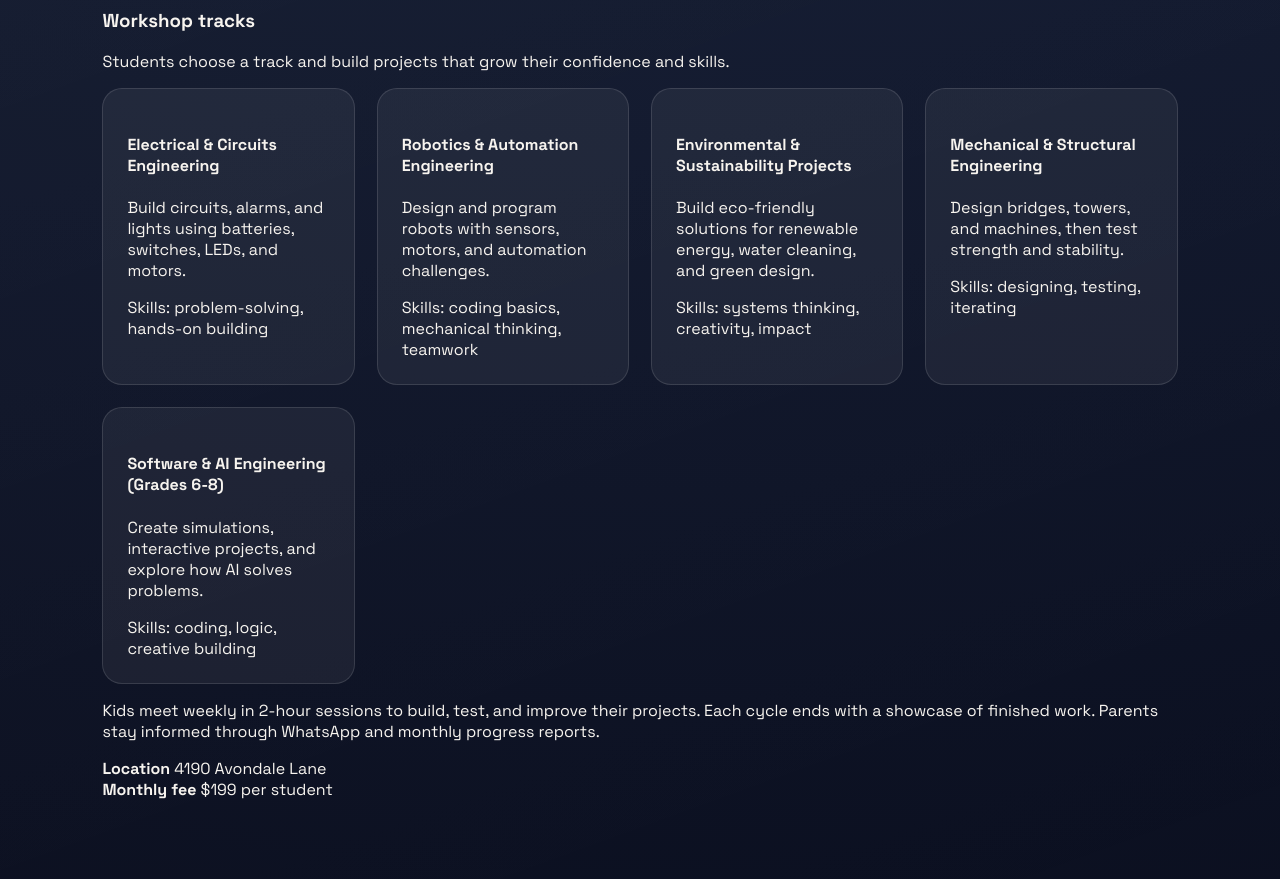
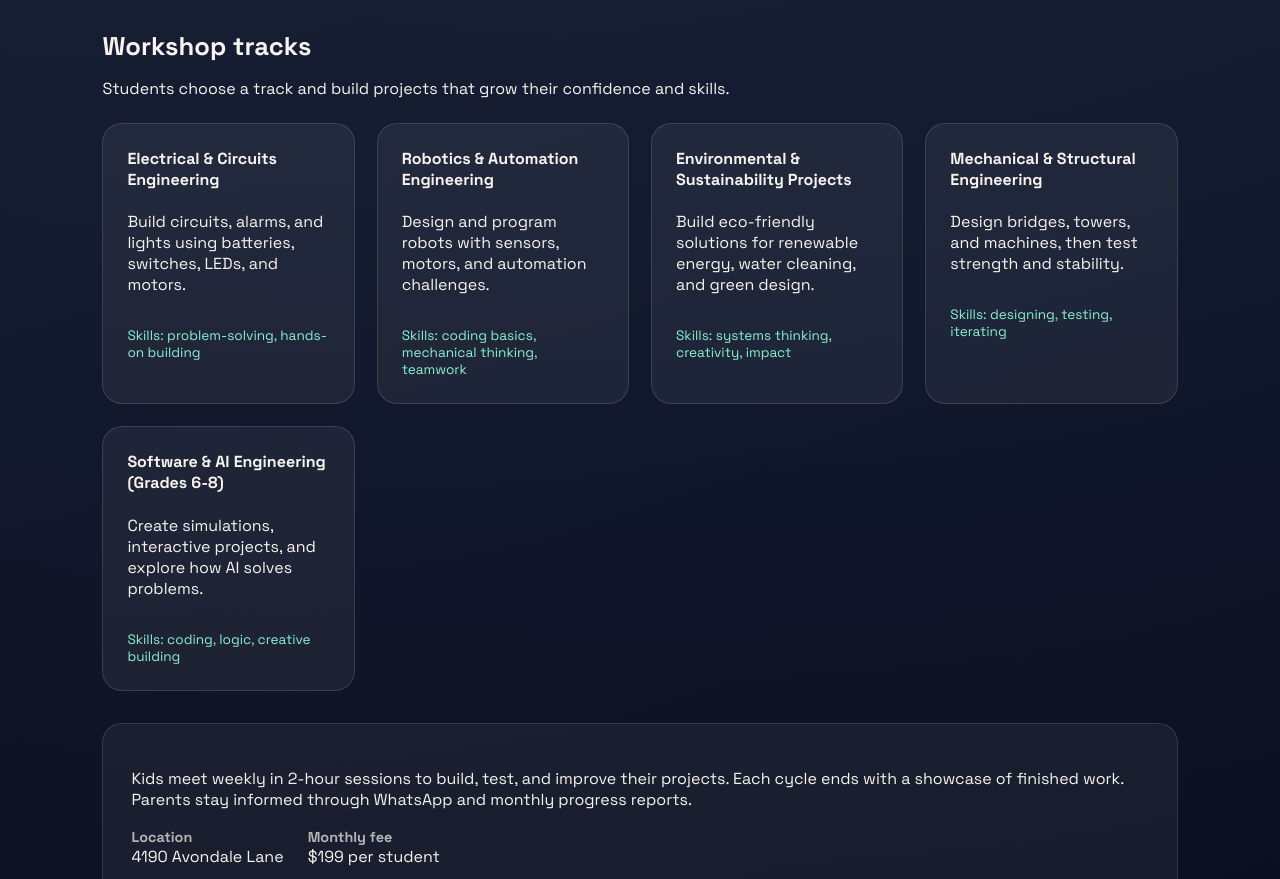
Before and after one commit to youngengineercollective/Engineering-Website, a plain HTML site: page index.html in a window 1280 px wide. Shown: the part 2000-2879 px from the top of the page. Drawn offline with Linux system fonts and the light colour scheme.

Commit message:
style.css

```diff
--- a/style.css
+++ b/style.css
@@ -282,6 +282,15 @@ body {
   margin: 12px 0;
 }
 
+.section-subheading {
+  margin: 40px 0 24px;
+}
+
+.section-subheading h3 {
+  margin-bottom: 8px;
+  font-size: 1.6rem;
+}
+
 .grid {
   display: grid;
   gap: 22px;
@@ -311,11 +320,22 @@ body {
   opacity: 0.85;
 }
 
+.card h4 {
+  margin-top: 0;
+}
+
 .project {
   display: flex;
   flex-direction: column;
   justify-content: space-between;
   background: linear-gradient(160deg, rgba(255, 255, 255, 0.1), rgba(255, 255, 255, 0.02));
+}
+
+.tag {
+  display: inline-block;
+  margin-top: 16px;
+  font-size: 0.85rem;
+  color: var(--mint);
 }
 
 .timeline {
@@ -338,6 +358,27 @@ body {
   font-weight: 700;
 }
 
+.workshop-details {
+  margin-top: 32px;
+  padding: 28px;
+  border-radius: 20px;
+  background: rgba(255, 255, 255, 0.05);
+  border: 1px solid rgba(255, 255, 255, 0.12);
+}
+
+.workshop-meta {
+  display: flex;
+  flex-wrap: wrap;
+  gap: 24px;
+  margin-top: 18px;
+}
+
+.workshop-meta strong {
+  display: block;
+  font-size: 0.9rem;
+  opacity: 0.7;
+}
+
 .callout {
   padding: 70px 8vw 90px;
 }
@@ -354,6 +395,12 @@ body {
   border: 1px solid rgba(255, 255, 255, 0.2);
 }
 
+.callout-actions {
+  display: flex;
+  gap: 16px;
+  flex-wrap: wrap;
+}
+
 .site-footer {
   padding: 30px 8vw 50px;
   font-size: 14px;
@@ -361,12 +408,24 @@ body {
   display: flex;
   flex-wrap: wrap;
   justify-content: space-between;
-  gap: 12px;
+  gap: 18px;
 }
 
 .site-footer a {
   color: inherit;
   text-decoration: none;
+}
+
+.socials {
+  display: flex;
+  gap: 14px;
+  margin-top: 8px;
+}
+
+.footer-links {
+  display: flex;
+  flex-direction: column;
+  gap: 8px;
 }
 
 [data-animate] {
```
